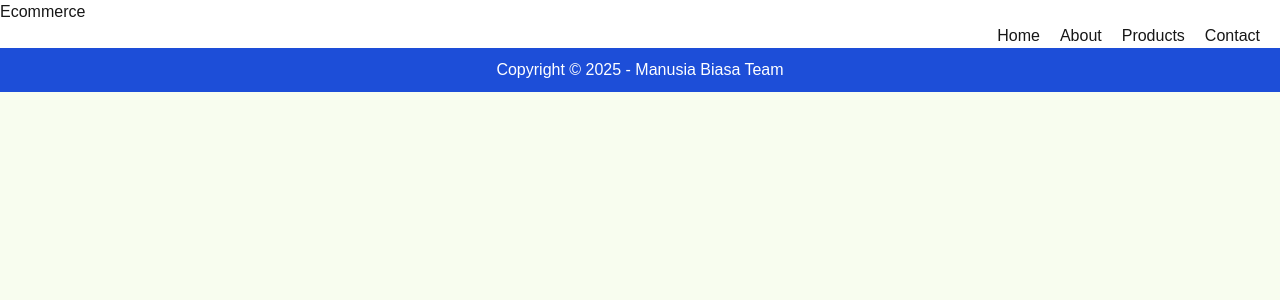
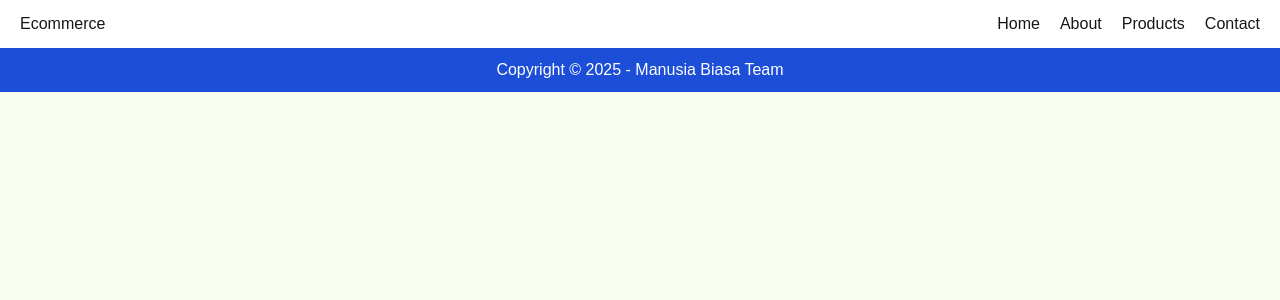
Before and after one commit to Deoca27/manusia-biasa, a Next.js app: page / in a window 1280 px wide. Shown: the top 300 px of the page. Built offline with nearby package versions, Linux system fonts and the light colour scheme.

Commit message:
deo : membuat agar navbar sejajar

```diff
--- a/app/layout.tsx
+++ b/app/layout.tsx
@@ -16,13 +16,13 @@ export default function RootLayout({
     <html lang="en" data-theme="lemonade">
       <body>
         {/* Area Header */}
-        <header>
+        <header className="flex justify-between items-center px-5 py-3">
           <Link href={"/"}>Ecommerce</Link>
           <nav className="flex justify-end">
             <Link href={"/"} className="mr-2.5">Home</Link>
             <Link href={"/"} className="mx-2.5">About</Link>
             <Link href={"/"} className="mx-2.5">Products</Link>
-            <Link href={"/"} className="ml-2.5 mr-5">Contact</Link>
+            <Link href={"/"} className="ml-2.5">Contact</Link>
           </nav>
         </header>
 
```
